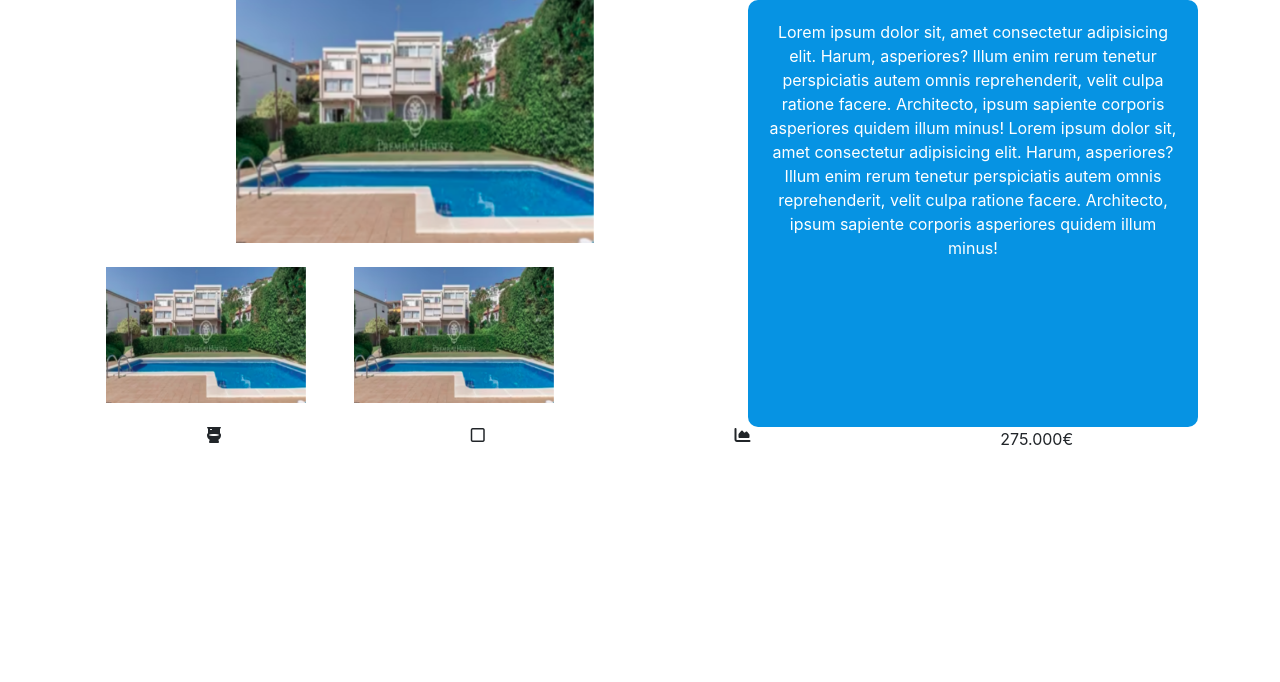
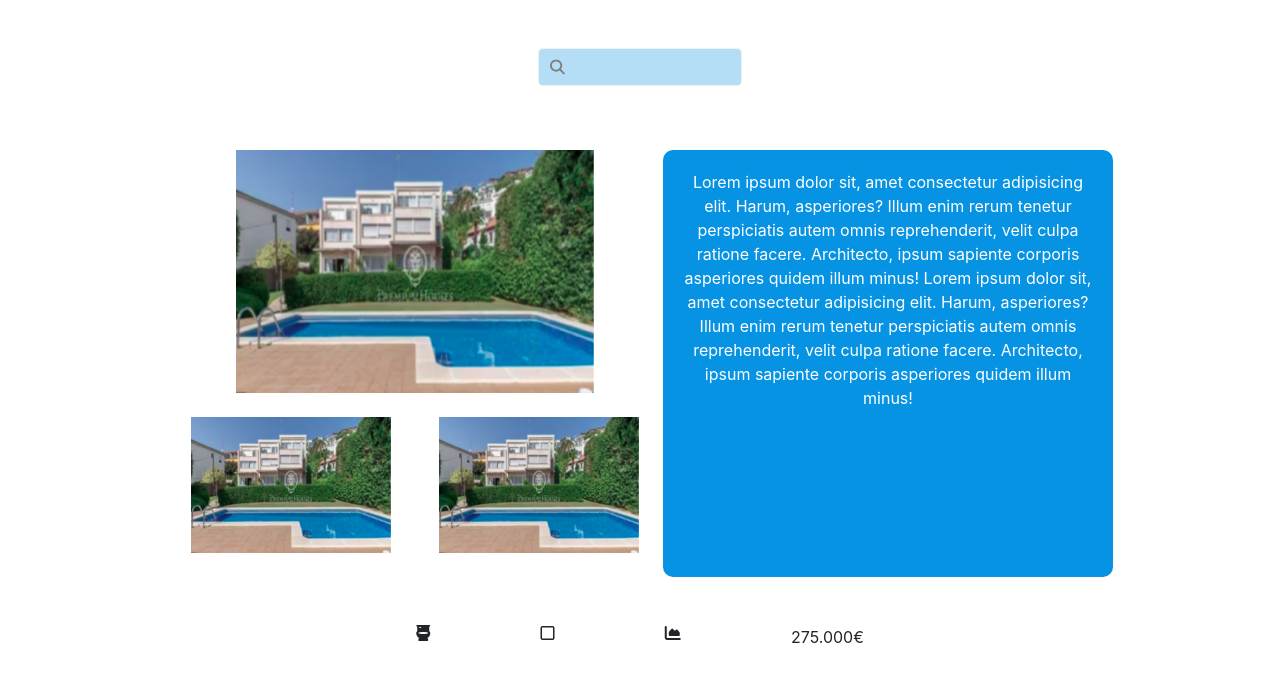
Before and after one commit to IsabelGuMo/CaixaBankApp21, a React (Create React App) app: page / in a window 1280 px wide. Shown: the top 682 px of the page. Built offline with nearby package versions, Linux system fonts and the light colour scheme.

Commit message:
Create search component

```diff
--- /dev/null
+++ b/src/components/SearchComponent/SearchComponent.css
@@ -0,0 +1,18 @@
+.input-wrapper {
+    position: relative;
+    width: 271px;
+ }
+
+ .input-icon {
+    position: absolute;
+    width: 15px;
+    height: 15px;
+    left: 12px;
+    top: 50%;
+    transform: translateY(-50%);
+ }
+
+ .input {
+     background-color: var(--blue);
+     opacity: 0.3;
+ }
--- /dev/null
+++ b/src/components/SearchComponent/SearchComponent.jsx
@@ -0,0 +1,24 @@
+import React from 'react';
+import '../../styles/Styles.css'
+
+const SearchComponent = () => {
+  return (
+    <div className="d-flex justify-content-center p-5">
+      <div className="input-group mb-3 w-75 ">
+          <div className="input-wrapper">
+            <input value={""}
+                      onChange={""}
+                      type="text"
+                      className="search form-control input"
+                      placeholder=""
+                      aria-label="" aria-describedby="basic-addon1"/>
+                      <svg xmlns="http://www.w3.org/2000/svg" className="input-icon" fill="grey" viewBox="0 0 512 512">
+                        <path d="M416 208c0 45.9-14.9 88.3-40 122.7L502.6 457.4c12.5 12.5 12.5 32.8 0 45.3s-32.8 12.5-45.3 0L330.7 376c-34.4 25.2-76.8 40-122.7 40C93.1 416 0 322.9 0 208S93.1 0 208 0S416 93.1 416 208zM208 352a144 144 0 1 0 0-288 144 144 0 1 0 0 288z"/>
+                      </svg>
+          </div>
+        </div>
+    </div>
+  )
+}
+
+export default SearchComponent
--- a/src/components/iconComponent/IconComponent.jsx
+++ b/src/components/iconComponent/IconComponent.jsx
@@ -1,14 +1,16 @@
 import React from "react";
 import "./iconComponent.css";
 import pool from "./imgPool.png";
+import SearchComponent from "../SearchComponent/SearchComponent";
 
 const IconComponent = () => {
   return (
-    <div className="container">
+
+    <div className="container d-flex flex-column justify-content-center align-items-center">
+    <SearchComponent />
       <div className="col">
         <div className="row-12 d-flex flex-row">
           <div className="">
-
           </div>
           <div className="col">
             <div className="row-6">
@@ -33,7 +35,7 @@ const IconComponent = () => {
             </div>
           </div>
         </div>
-        <div className="d-flex justify-content-around">
+        <div className="d-flex justify-content-around w-50 mt-5">
           <i class="fa-solid fa-toilet"></i>
           <i class="fa-regular fa-square"></i>
           <i class="fa-solid fa-chart-area"></i>
--- a/src/styles/Styles.css
+++ b/src/styles/Styles.css
@@ -1,5 +1,6 @@
 @import url(../components/NavbarComponent/NavbarComponent.css);
 @import url(../components/iconComponent/iconComponent.css);
+@import url(../components/SearchComponent/SearchComponent.css);
 
 :root{
     --yellow: #FCB900;
```
